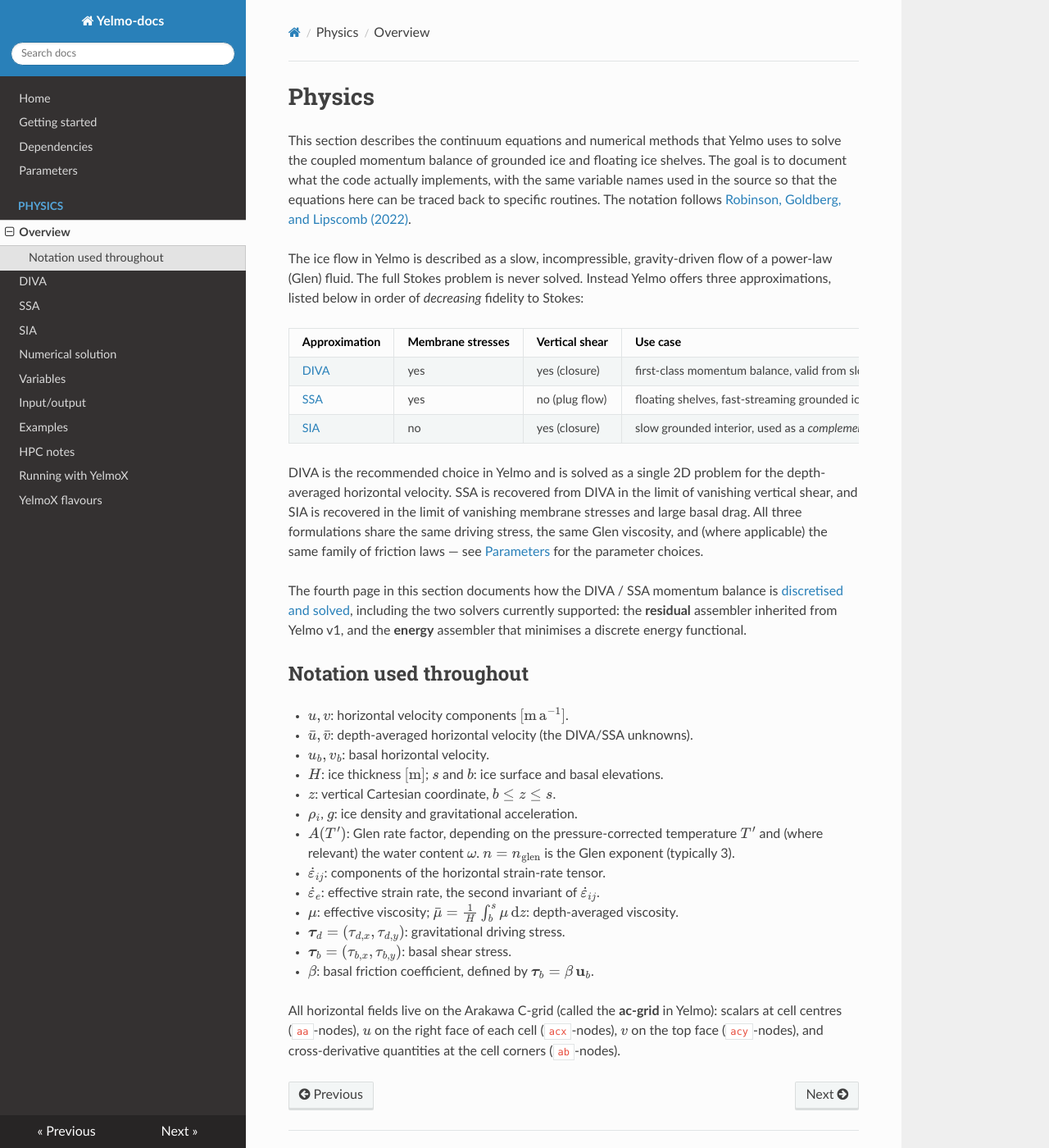
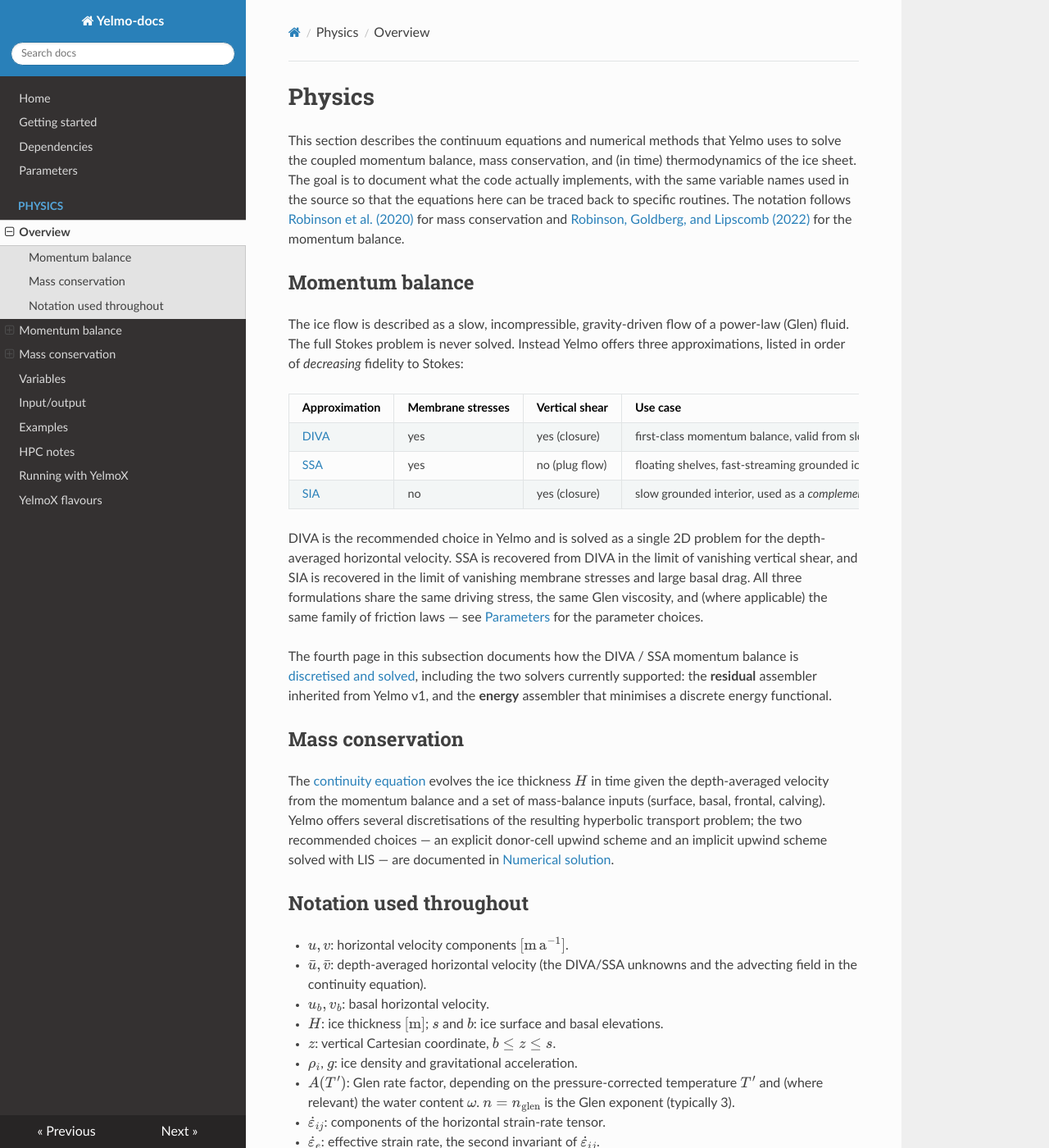
Before and after one commit to palma-ice/yelmo-docs, an MkDocs documentation site: the page built from docs/physics/index.md, in a window 1280 px wide and 1400 px high. Shown: the whole window at 82% size. Built offline with MkDocs 1.6.1, drawn with Linux system fonts in a browser that asks for light colours; nearby versions of some CDN libraries; formulas are drawn with MathJax 3; some of the changed text lies outside the part shown.

Commit message:
Physics docs: add Mass conservation subsection; reorganise Momentum balance
- Move velocity / DIVA-SSA-SIA pages into physics/momentum/ subfolder
  under a 'Momentum balance' nav subsection.
- Add 'Mass conservation' subsection with:
  - Continuity equation page using Robinson et al. (2020) Eq. 2,
    treating smb/bmb/cmb as inputs (calving laws not described here).
  - Numerical solution page covering the expl-upwind donor-cell
    forward-Euler scheme (Winkelmann et al. 2011) and the impl-lis
    implicit-upwind LIS-backed scheme.
- Fix Solver A (residual SSA) equation rendering: split the
  begin{aligned} block (which had nested inline-dollar $\bar v$ inside
  display math) into a schematic stencil plus separate coefficient
  equations.

```diff
--- a/docs/physics/index.md
+++ b/docs/physics/index.md
@@ -1,22 +1,27 @@
 # Physics
 
 This section describes the continuum equations and numerical methods that Yelmo
-uses to solve the coupled momentum balance of grounded ice and floating ice
-shelves. The goal is to document what the code actually implements, with the
-same variable names used in the source so that the equations here can be traced
-back to specific routines. The notation follows
-[Robinson, Goldberg, and Lipscomb (2022)](https://doi.org/10.5194/tc-16-689-2022).
+uses to solve the coupled momentum balance, mass conservation, and (in time)
+thermodynamics of the ice sheet. The goal is to document what the code
+actually implements, with the same variable names used in the source so that
+the equations here can be traced back to specific routines. The notation
+follows [Robinson et al. (2020)](https://doi.org/10.5194/gmd-13-2805-2020)
+for mass conservation and
+[Robinson, Goldberg, and Lipscomb (2022)](https://doi.org/10.5194/tc-16-689-2022)
+for the momentum balance.
 
-The ice flow in Yelmo is described as a slow, incompressible, gravity-driven
-flow of a power-law (Glen) fluid. The full Stokes problem is never solved.
-Instead Yelmo offers three approximations, listed below in order of *decreasing*
-fidelity to Stokes:
+## Momentum balance
+
+The ice flow is described as a slow, incompressible, gravity-driven flow of a
+power-law (Glen) fluid. The full Stokes problem is never solved. Instead Yelmo
+offers three approximations, listed in order of *decreasing* fidelity to
+Stokes:
 
 | Approximation | Membrane stresses | Vertical shear | Use case |
 |---|---|---|---|
-| [DIVA](diva.md) | yes | yes (closure) | first-class momentum balance, valid from slow interior to streaming flow and shelves |
-| [SSA](ssa.md)   | yes | no (plug flow) | floating shelves, fast-streaming grounded ice |
-| [SIA](sia.md)   | no  | yes (closure) | slow grounded interior, used as a *complement* to DIVA in hybrid mode |
+| [DIVA](momentum/diva.md) | yes | yes (closure) | first-class momentum balance, valid from slow interior to streaming flow and shelves |
+| [SSA](momentum/ssa.md)   | yes | no (plug flow) | floating shelves, fast-streaming grounded ice |
+| [SIA](momentum/sia.md)   | no  | yes (closure) | slow grounded interior, used as a *complement* to DIVA in hybrid mode |
 
 DIVA is the recommended choice in Yelmo and is solved as a single 2D problem
 for the depth-averaged horizontal velocity. SSA is recovered from DIVA in the
@@ -26,15 +31,27 @@
 same family of friction laws — see [Parameters](../parameters.md) for the
 parameter choices.
 
-The fourth page in this section documents how the DIVA / SSA momentum balance
-is [discretised and solved](solvers.md), including the two solvers currently
-supported: the **residual** assembler inherited from Yelmo v1, and the
-**energy** assembler that minimises a discrete energy functional.
+The fourth page in this subsection documents how the DIVA / SSA momentum
+balance is [discretised and solved](momentum/solvers.md), including the two
+solvers currently supported: the **residual** assembler inherited from
+Yelmo v1, and the **energy** assembler that minimises a discrete energy
+functional.
+
+## Mass conservation
+
+The [continuity equation](mass_conservation/index.md) evolves the ice
+thickness $H$ in time given the depth-averaged velocity from the momentum
+balance and a set of mass-balance inputs (surface, basal, frontal, calving).
+Yelmo offers several discretisations of the resulting hyperbolic transport
+problem; the two recommended choices — an explicit donor-cell upwind scheme
+and an implicit upwind scheme solved with LIS — are documented in
+[Numerical solution](mass_conservation/solvers.md).
 
 ## Notation used throughout
 
 - $u, v$: horizontal velocity components $[\mathrm{m\,a^{-1}}]$.
-- $\bar u, \bar v$: depth-averaged horizontal velocity (the DIVA/SSA unknowns).
+- $\bar u, \bar v$: depth-averaged horizontal velocity (the DIVA/SSA unknowns
+  and the advecting field in the continuity equation).
 - $u_b, v_b$: basal horizontal velocity.
 - $H$: ice thickness $[\mathrm{m}]$; $s$ and $b$: ice surface and basal elevations.
 - $z$: vertical Cartesian coordinate, $b \le z \le s$.
@@ -47,6 +64,9 @@
 - $\boldsymbol\tau_d = (\tau_{d,x},\tau_{d,y})$: gravitational driving stress.
 - $\boldsymbol\tau_b = (\tau_{b,x},\tau_{b,y})$: basal shear stress.
 - $\beta$: basal friction coefficient, defined by $\boldsymbol\tau_b = \beta\,\mathbf u_b$.
+- $\dot a$: surface mass balance (`smb`).
+- $\dot b_g, \dot b_f$: basal mass balance on grounded and floating ice (`bmb`).
+- $\dot c$: calving rate (`cmb`; mass loss, $\dot c \ge 0$).
 
 All horizontal fields live on the Arakawa C-grid (called the **ac-grid** in
 Yelmo): scalars at cell centres (`aa`-nodes), $u$ on the right face of each cell
--- a/mkdocs.yml
+++ b/mkdocs.yml
@@ -6,10 +6,14 @@
     - Parameters: parameters.md
     - Physics:
         - Overview: physics/index.md
-        - DIVA: physics/diva.md
-        - SSA: physics/ssa.md
-        - SIA: physics/sia.md
-        - Numerical solution: physics/solvers.md
+        - Momentum balance:
+            - DIVA: physics/momentum/diva.md
+            - SSA: physics/momentum/ssa.md
+            - SIA: physics/momentum/sia.md
+            - Numerical solution: physics/momentum/solvers.md
+        - Mass conservation:
+            - Continuity equation: physics/mass_conservation/index.md
+            - Numerical solution: physics/mass_conservation/solvers.md
     - Variables: yelmo-variables.md
     - Input/output: yelmo-io.md
     - Examples: example-programs.md
```
Also changed, not shown: docs/physics/mass_conservation/index.md (added, +86 -0 lines), docs/physics/mass_conservation/solvers.md (added, +142 -0 lines), docs/physics/momentum/diva.md (renamed from docs/physics/diva.md, +1 -1 lines), docs/physics/momentum/solvers.md (renamed from docs/physics/solvers.md, +27 -20 lines), docs/physics/momentum/sia.md (renamed from docs/physics/sia.md), docs/physics/momentum/ssa.md (renamed from docs/physics/ssa.md).
